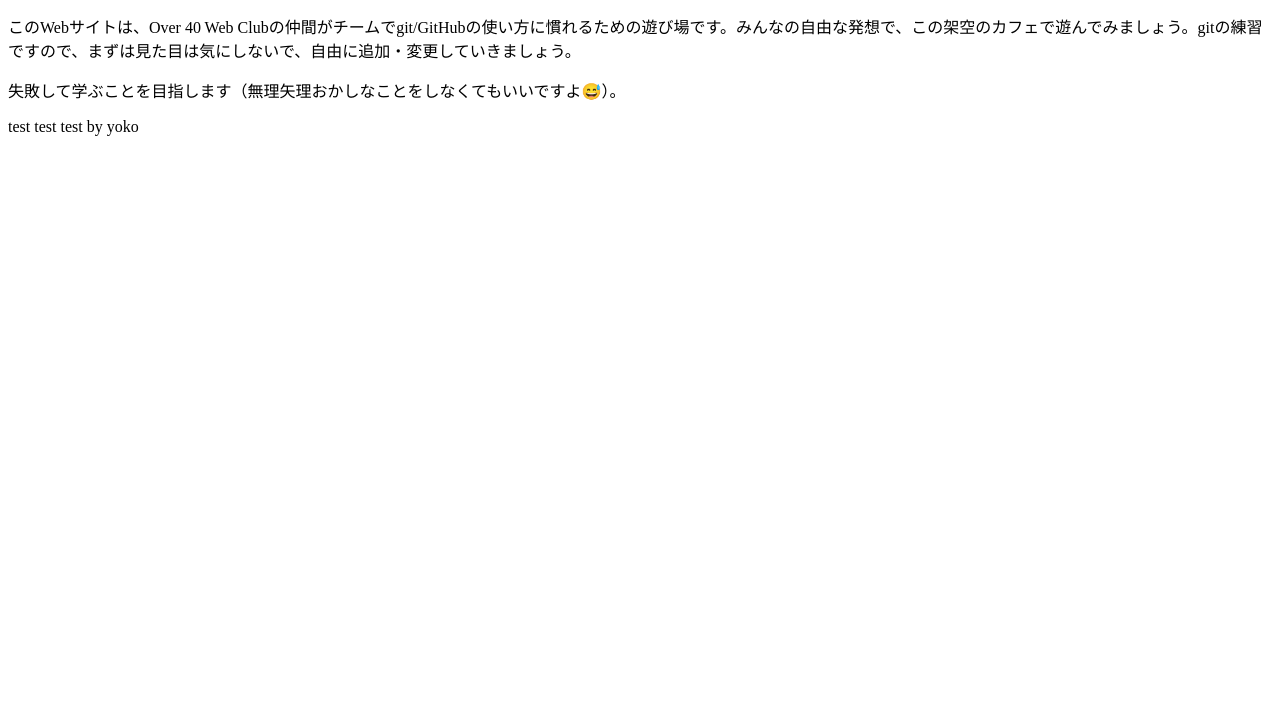
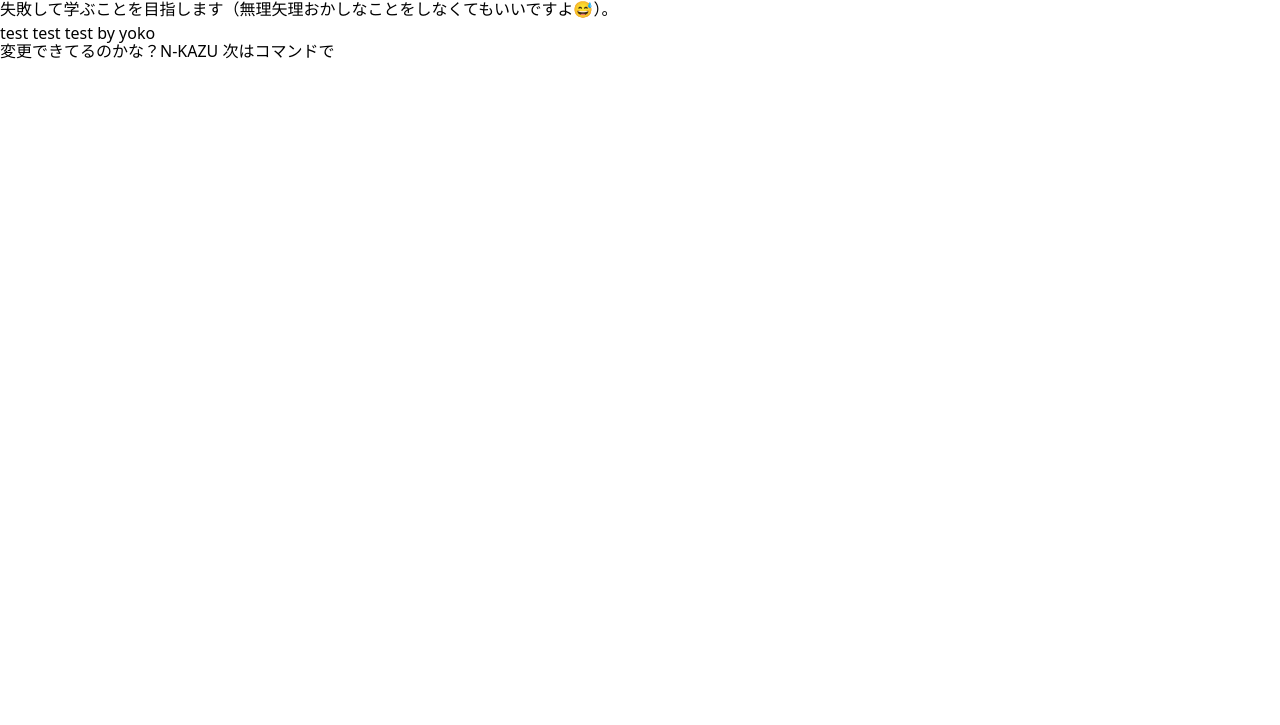
Before and after one commit to over-40-web-club/playground01, a plain HTML site: page index.html in a window 1280 px wide. Shown: the part 75-800 px from the top of the page. Drawn offline with nearby package versions, Linux system fonts and the light colour scheme.

Commit message:
tailwind.css test

```diff
--- a/index.html
+++ b/index.html
@@ -4,6 +4,7 @@
   <meta charset="UTF-8">
   <meta http-equiv="X-UA-Compatible" content="IE=edge">
   <meta name="viewport" content="width=device-width, initial-scale=1.0">
+  <link href="https://unpkg.com/tailwindcss@^2/dist/tailwind.min.css" rel="stylesheet">
   <title>Over 40 Web Club Cafe</title>
 </head>
 <body>
@@ -11,6 +12,6 @@
   <p>このWebサイトは、Over 40 Web Clubの仲間がチームでgit/GitHubの使い方に慣れるための遊び場です。みんなの自由な発想で、この架空のカフェで遊んでみましょう。gitの練習ですので、まずは見た目は気にしないで、自由に追加・変更していきましょう。</p>
   <p>失敗して学ぶことを目指します（無理矢理おかしなことをしなくてもいいですよ😅）。</p>
   <p>test test test by yoko</p>
-
+  <p class="animate-bounce">変更できてるのかな？N-KAZU 次はコマンドで</P>
 </body>
 </html>
```
